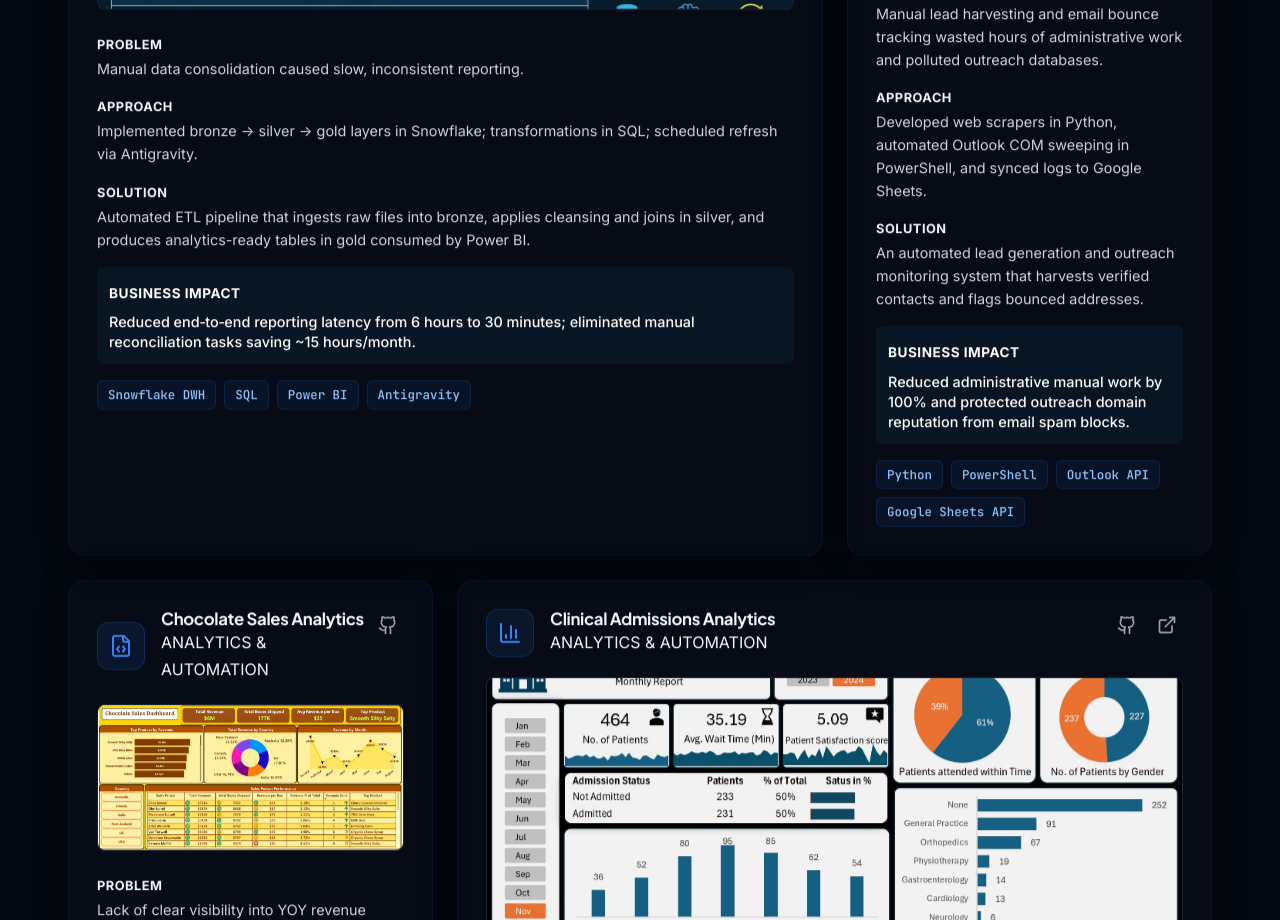
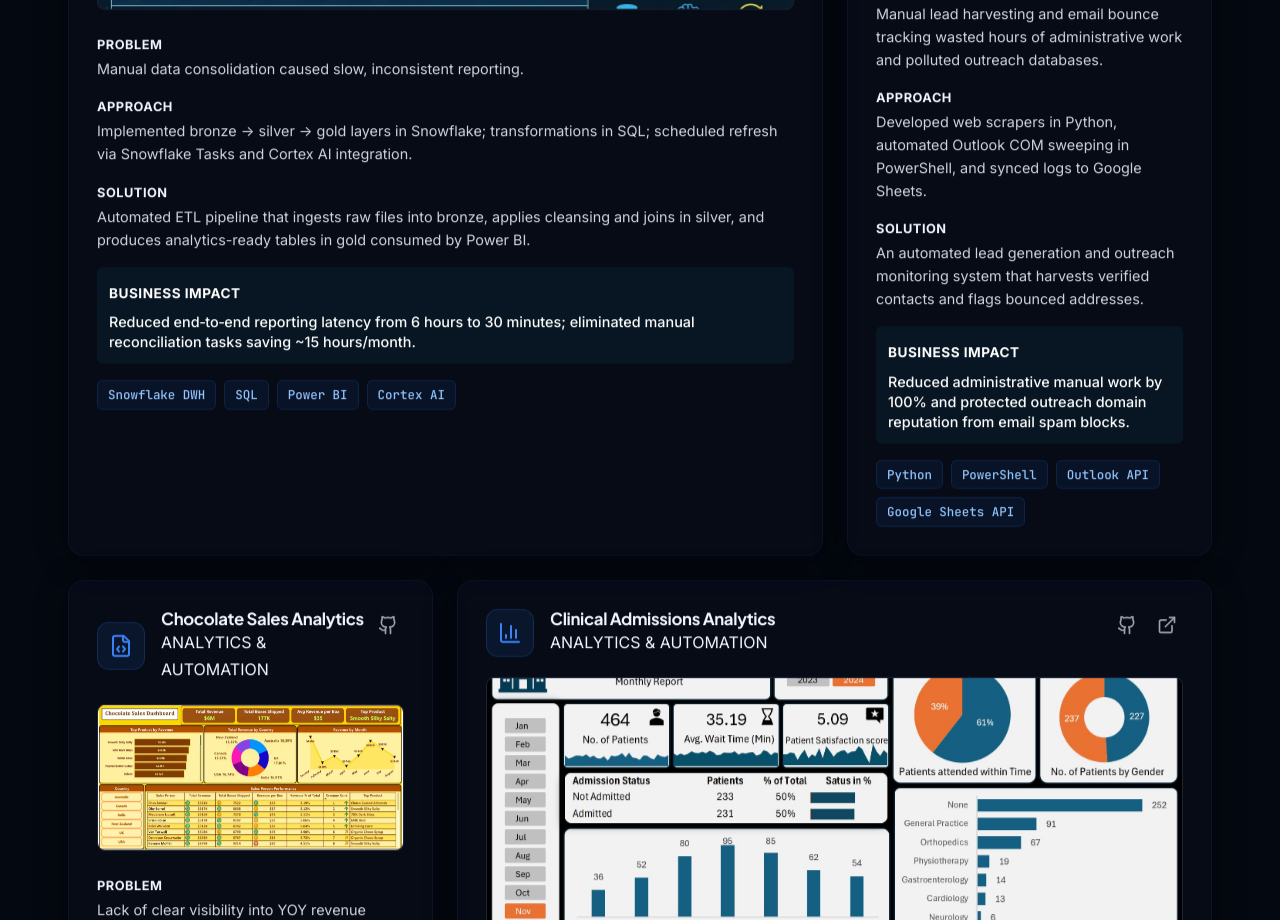
Before and after one commit to LeadGenData/haresh-kumar-portfolio, a React (Vite) app in the folder website/: page / in a window 1280 px wide. Shown: the part 3760-4680 px from the top of the page. Built offline with nearby package versions, Linux system fonts and the light colour scheme.

Commit message:
Update Snowflake project card to use Snowflake Tasks and Cortex AI instead of Antigravity

```diff
--- a/website/src/App.jsx
+++ b/website/src/App.jsx
@@ -536,10 +536,10 @@ const PROJECTS = [
     icon: <Database size={24} />,
     image: snowflakePipelineImg,
     problem: "Manual data consolidation caused slow, inconsistent reporting.",
-    approach: "Implemented bronze → silver → gold layers in Snowflake; transformations in SQL; scheduled refresh via Antigravity.",
+    approach: "Implemented bronze → silver → gold layers in Snowflake; transformations in SQL; scheduled refresh via Snowflake Tasks and Cortex AI integration.",
     solution: "Automated ETL pipeline that ingests raw files into bronze, applies cleansing and joins in silver, and produces analytics-ready tables in gold consumed by Power BI.",
     impact: "Reduced end‑to‑end reporting latency from 6 hours to 30 minutes; eliminated manual reconciliation tasks saving ~15 hours/month.",
-    technologies: ["Snowflake DWH", "SQL", "Power BI", "Antigravity"],
+    technologies: ["Snowflake DWH", "SQL", "Power BI", "Cortex AI"],
     liveLink: null,
     githubLink: "https://github.com/LeadGenData/haresh-kumar-portfolio/tree/main/projects/snowflake-pipeline"
   },
```
